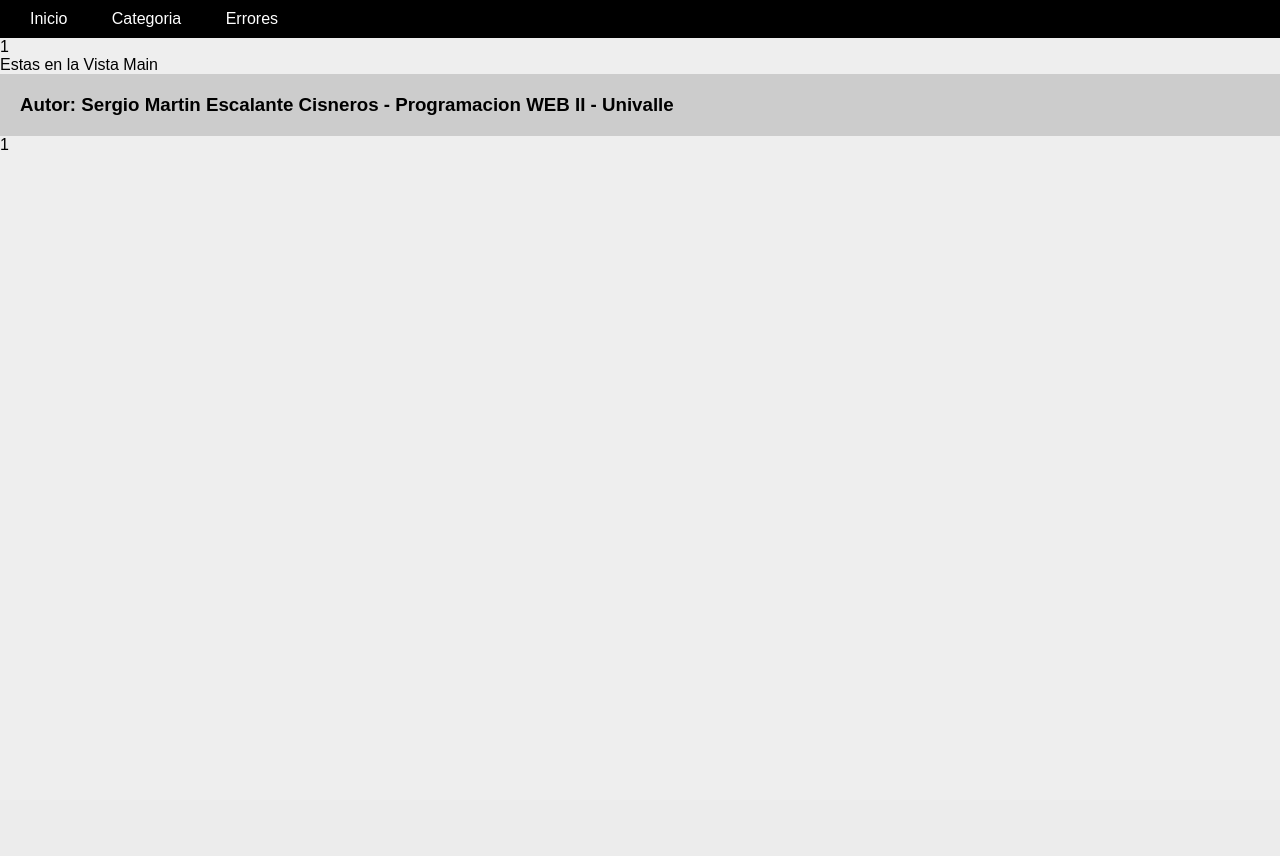
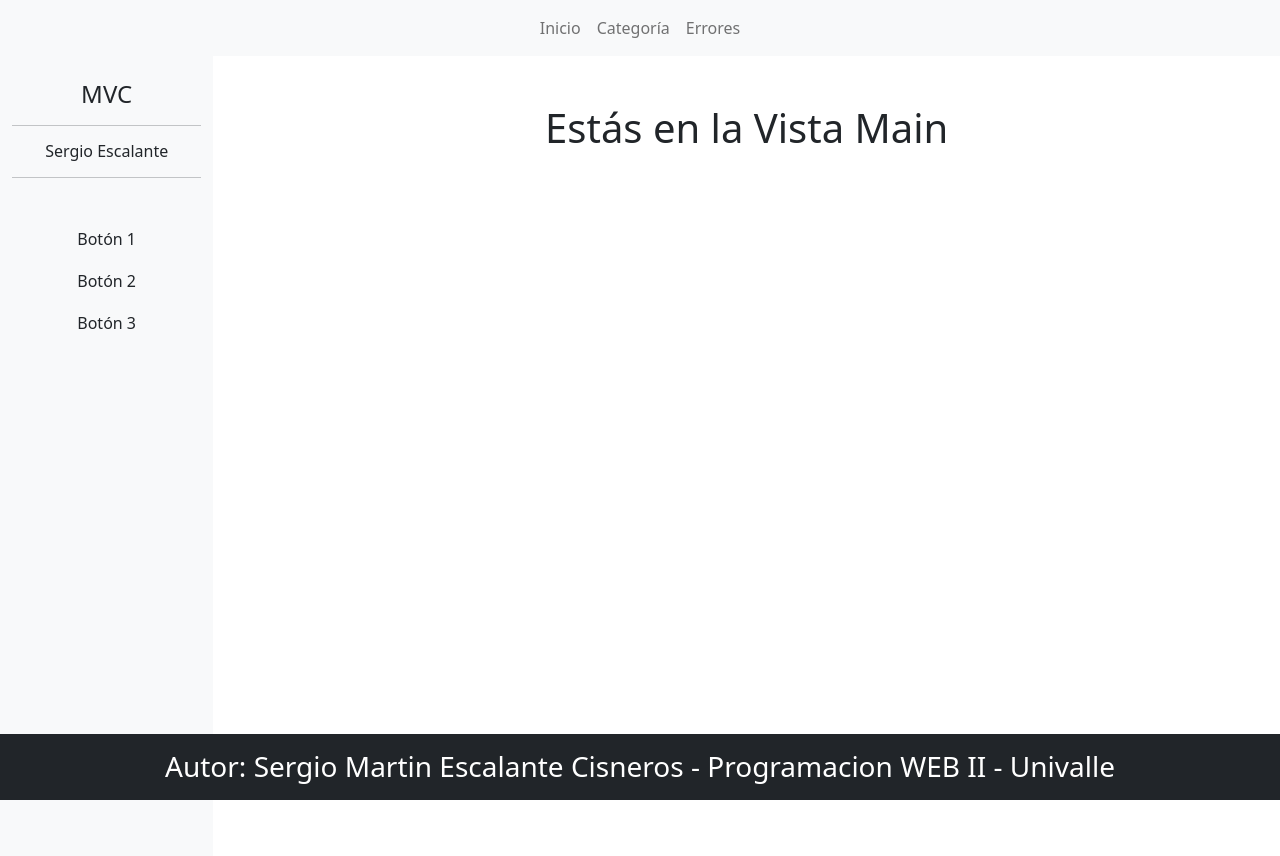
Before and after one commit to Xephorot/MVCProgramacionWEB, a PHP site: page /categorias/ in a window 1280 px wide. Before the commit the page ends 150 px from the top, so only its background shows below. Run offline with PHP 8.4, Linux system fonts and the light colour scheme.

Commit message:
Agregar Todos los Archivos (Primer commit)

```diff
--- a/controllers/main.php
+++ b/controllers/main.php
@@ -9,7 +9,7 @@ class Main extends Controller{
         parent::__construct();
     }
     function saludo(){
-        echo "llamade al metodo saludo";
+        echo "llamaste al metodo saludo";
     }
 }
 ?>
--- a/public/css/default.css
+++ /dev/null
@@ -1,45 +0,0 @@
-*{
-    padding: 0;
-    margin: 0;
-}
-
-body{
-    background-color: #eee;
-    font-family: Arial, Helvetica, sans-serif;
-}
-
-#header{
-    background: black;
-    padding: 10px;
-}
-
-#header ul li{
-    list-style: none;
-    display: inline;
-    padding: 10px;
-}
-
-#header ul li a{
-    color: white;
-    text-decoration: none;
-    padding: 10px;
-}
-
-#footer{
-    background-color: #ccc;
-    padding: 20px;
-}
-
-#main{
-    padding: 20px 0;
-    width: 500px;
-    margin: 0 auto;
-}
-
-.center{
-    text-align: center;
-}
-
-.error{
-    color: #ac2323;
-}
--- a/views/footer.php
+++ b/views/footer.php
@@ -1,5 +1,7 @@
-<div id ="footer">
-    <h3>
-        Autor: Sergio Martin Escalante Cisneros - Programacion WEB II - Univalle
+<footer id="footer" class="bg-dark text-white py-3 fixed-bottom">
+  <div class="container text-center">
+    <h3 class="m-0">
+      Autor: Sergio Martin Escalante Cisneros - Programacion WEB II - Univalle
     </h3>
-</div>
+  </div>
+</footer>
--- a/views/header.php
+++ b/views/header.php
@@ -1,7 +1,15 @@
-<div id = "header">
-        <ul>
-            <li><a href="main">Inicio</a></li>
-            <li><a href="categoria">Categoria</a></li>
-            <li><a href="errores">Errores</a></li>
-        </ul>
-</div>
+<nav class="navbar navbar-expand-lg navbar-light bg-light">
+  <div class="container d-flex justify-content-center">
+    <ul class="navbar-nav">
+      <li class="nav-item">
+        <a class="nav-link" href="main">Inicio</a>
+      </li>
+      <li class="nav-item">
+        <a class="nav-link" href="categoria">Categoría</a>
+      </li>
+      <li class="nav-item">
+        <a class="nav-link" href="errores">Errores</a>
+      </li>
+    </ul>
+  </div>
+</nav>
--- a/views/main/index.php
+++ b/views/main/index.php
@@ -3,13 +3,25 @@
 <head>
     <meta charset="UTF-8">
     <meta http-equiv="X-UA-Compatible" content="IE=edge">
-    <link rel="stylesheet" href="public/css/default.css">
     <meta name="viewport" content="width=device-width, initial-scale=1.0">
     <title>Document</title>
+    <link rel="stylesheet" href="https://cdn.jsdelivr.net/npm/bootstrap@5.0.2/dist/css/bootstrap.min.css">
 </head>
 <body>
-    <?php echo require "views/header.php"?>
-    <p>Estas en la Vista Main</p>
-    <?php echo require "views/footer.php"?>
+    <?php require "views/header.php"?>
+    <div class="container-fluid">
+        <div class="row">
+            <div class="col-2 bg-light d-flex flex-column justify-content-between" style="min-height: 100vh;">
+                <?php require "views/menu.php"?>
+                <div class="mt-auto">
+                    <?php require "views/footer.php"?>
+                </div>
+            </div>
+            <div class="col-10">
+                <h1 class="text-center mt-5">Estás en la Vista Main</h1>
+            </div>
+        </div>
+    </div>
+    <script src="https://cdn.jsdelivr.net/npm/bootstrap@5.0.2/dist/js/bootstrap.min.js"></script>
 </body>
 </html>
--- /dev/null
+++ b/views/menu.php
@@ -0,0 +1,21 @@
+<div class="text-center my-4">
+    <h4>MVC</h4>
+    <hr>
+    <div>
+        <h6>Sergio Escalante</h6>
+    </div>
+    <hr>
+</div>
+<div>
+    <ul class="nav flex-column">
+        <li class="nav-item">
+            <a class="nav-link btn btn-white text-dark text-center" href="#">Botón 1</a>
+        </li>
+        <li class="nav-item">
+            <a class="nav-link btn btn-white text-dark text-center" href="#">Botón 2</a>
+        </li>
+        <li class="nav-item">
+            <a class="nav-link btn btn-white text-dark text-center" href="#">Botón 3</a>
+        </li>
+    </ul>
+</div>
```
